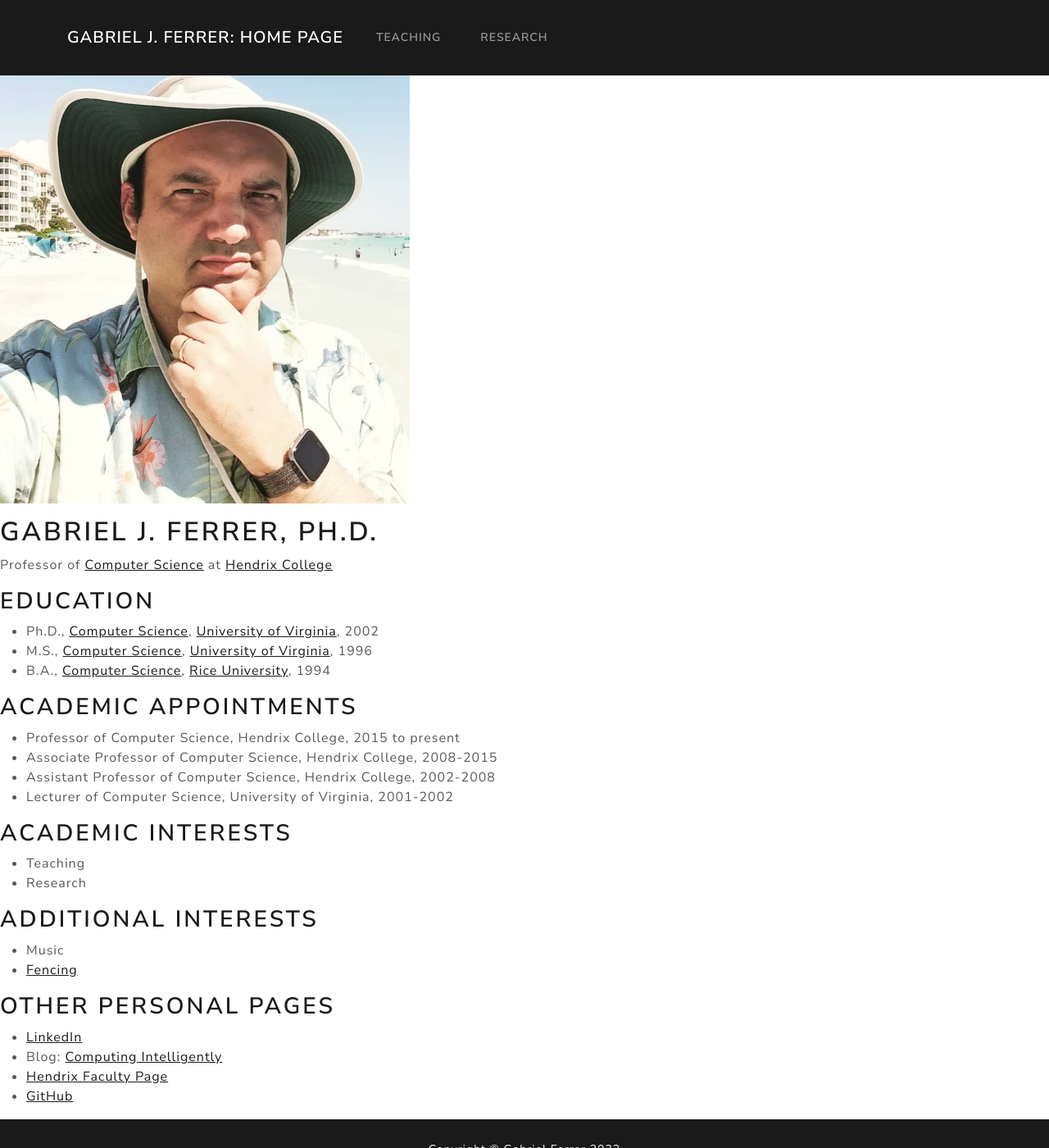
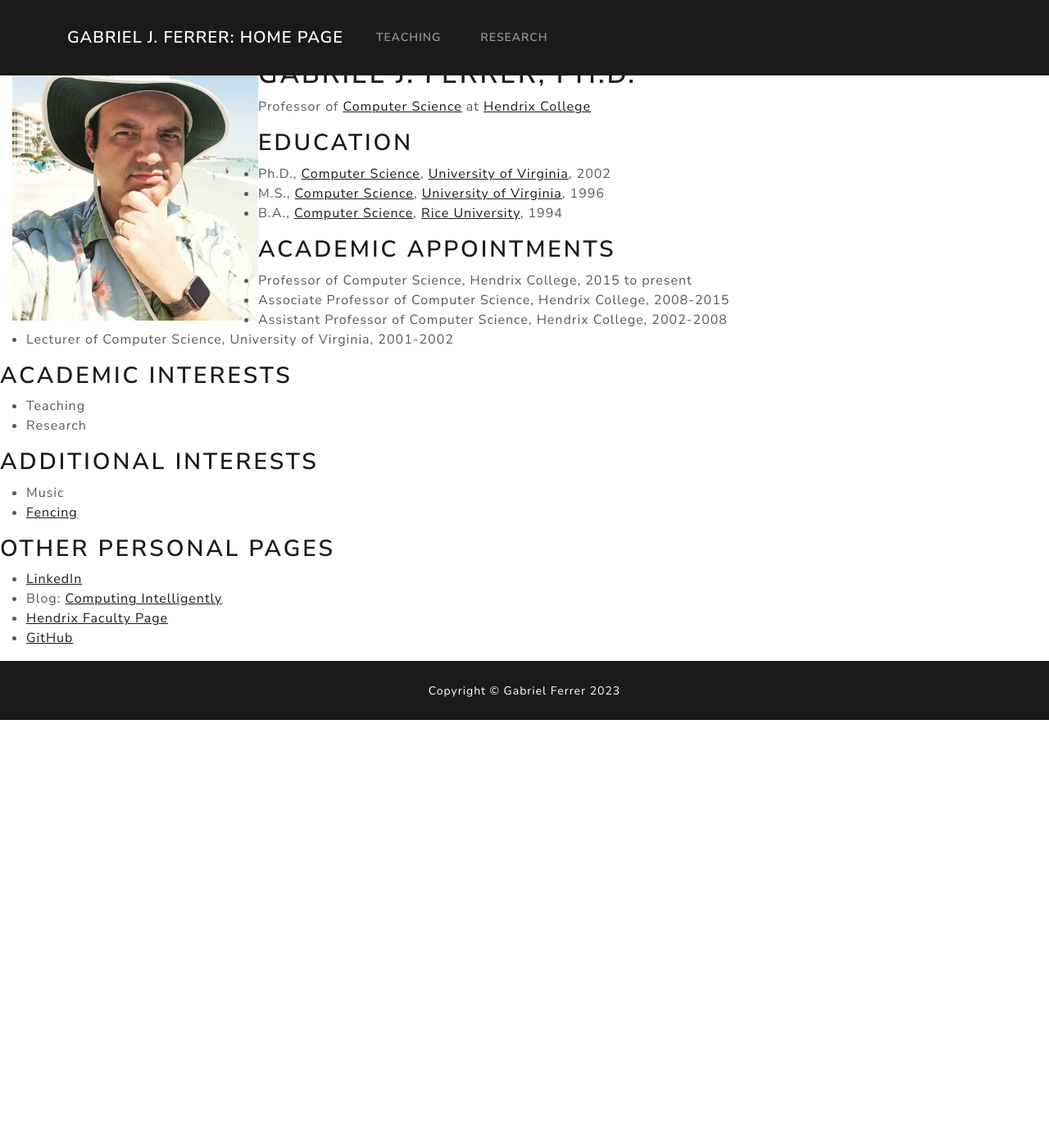
Before and after one commit to gjf2a/gjf2a.github.io, a Jekyll site: the page built from index.md, in a window 1280 px wide and 1400 px high. Shown: the whole window at 82% size. Built offline with Jekyll 4.4.1, drawn with Linux system fonts in a browser that asks for light colours; nearby versions of some CDN libraries; library files that are not in the unit come from our copies; a script that is not in the unit is left out.

Commit message:
Experimenting with CSS photo placement.

```diff
--- a/assets/css/csci150.css
+++ b/assets/css/csci150.css
@@ -110,3 +110,8 @@ div.alert code {
     margin-bottom:10px;
     margin-top:10px;
 }
+
+#photoleft {
+  float: left;
+  margin: 0 0 0 15px;
+}
--- a/index.md
+++ b/index.md
@@ -2,7 +2,7 @@
 layout: default
 ---
 
-<img src="{{site.baseurl}}/assets/images/selfAtBeach.png" width=500>
+<img src="{{site.baseurl}}/assets/images/selfAtBeach.png" width=300 id=photoleft>
 
 # Gabriel J. Ferrer, Ph.D.
 
```
